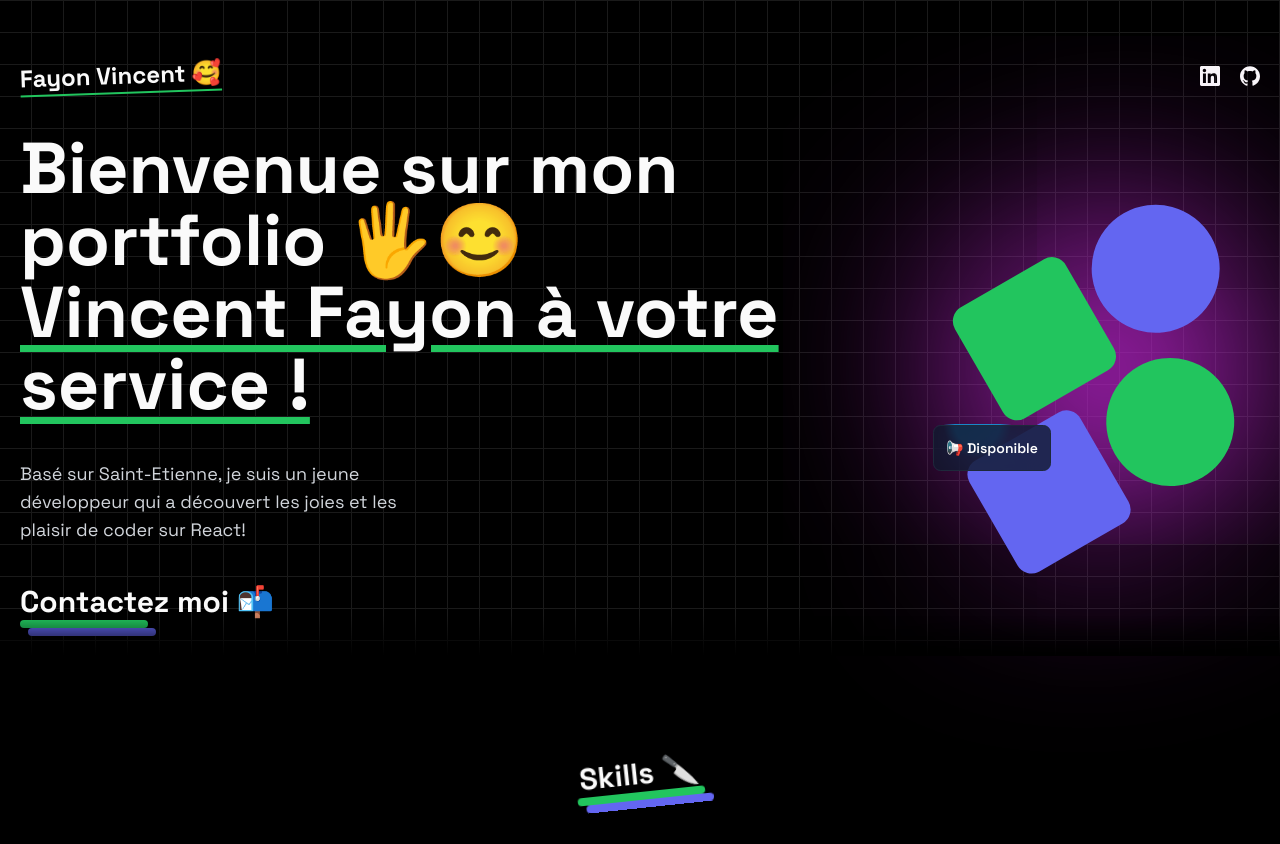
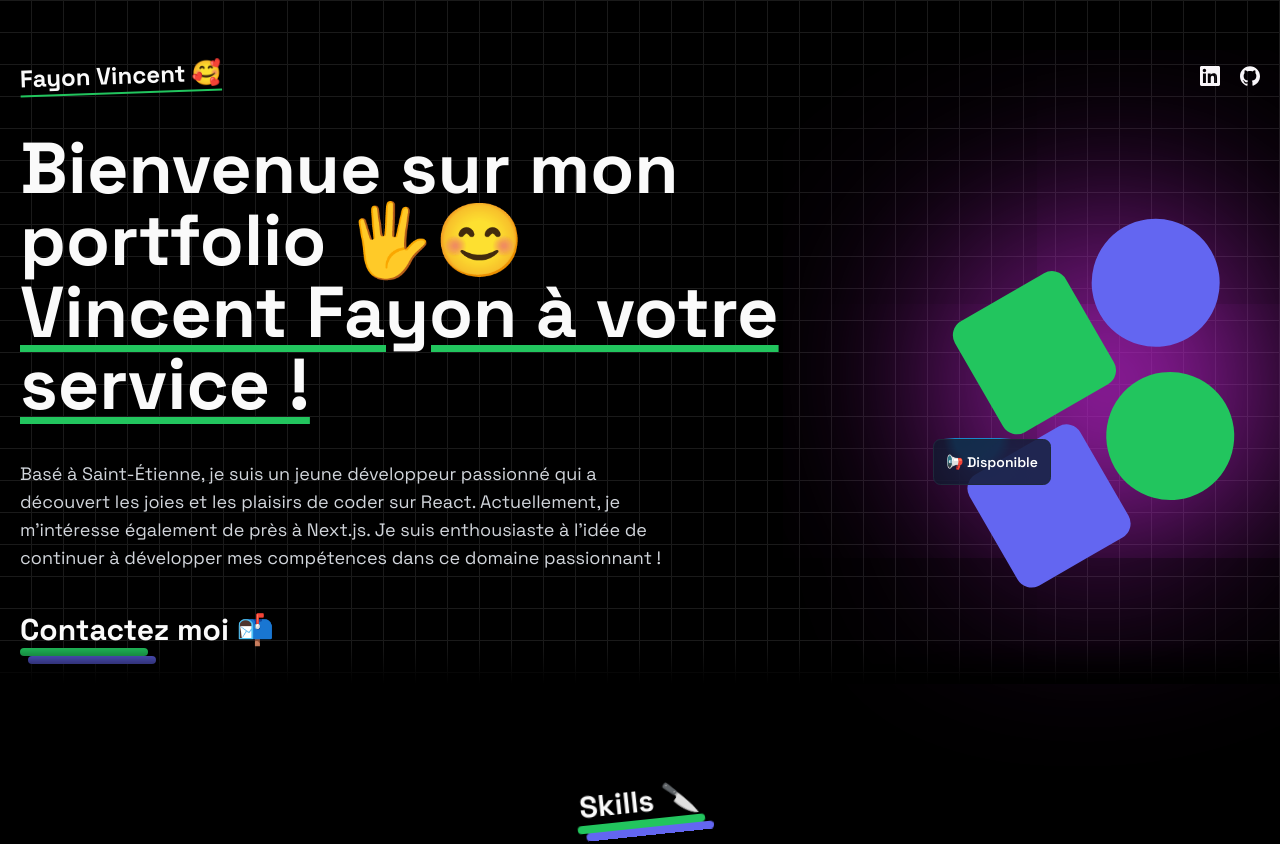
Before and after one commit to VinceS42/portfolio-nextJs, a Next.js app in the folder portfolio-next-js/: page / in a window 1280 px wide. Shown: the top 844 px of the page. Built offline with nearby package versions, Linux system fonts and the light colour scheme.

Commit message:
maj description

```diff
--- a/portfolio-next-js/app/(home)/components/HeroSection.tsx
+++ b/portfolio-next-js/app/(home)/components/HeroSection.tsx
@@ -13,9 +13,9 @@ export default function HeroSection() {
                         {"Vincent Fayon à votre service !"}
                     </span>
                 </h2>
-                <p className="md:w-96 text-lg text-gray-300">
+                <p className="md:w-[650px] text-lg text-gray-300">
                     {
-                        "Basé sur Saint-Etienne, je suis un jeune développeur qui a découvert les joies et les plaisir de coder sur React!"
+                        "Basé à Saint-Étienne, je suis un jeune développeur passionné qui a découvert les joies et les plaisirs de coder sur React. Actuellement, je m'intéresse également de près à Next.js. Je suis enthousiaste à l'idée de continuer à développer mes compétences dans ce domaine passionnant !"
                     }
                 </p>
                 <Link
@@ -23,7 +23,6 @@ export default function HeroSection() {
                     className="inline-block"
                 >
                     <Title text="Contactez moi 📬" />
-
                 </Link>
             </div>
             <div className="relative pt-5 lg:pt-0">
--- a/portfolio-next-js/app/layout.tsx
+++ b/portfolio-next-js/app/layout.tsx
@@ -11,11 +11,11 @@ export const metadata: Metadata = {
 
     title: " Portfolio FAYON Vincent",
     description:
-        "Basé sur Saint-Etienne, je suis un jeune développeur qui a découvert les joies et les plaisir de coder sur React et qui découvre NextJS!",
+        "Basé à Saint-Étienne, je suis un jeune développeur passionné qui a découvert les joies et les plaisirs de coder sur React. Actuellement, je m'intéresse également de près à Next.js. Je suis enthousiaste à l'idée de continuer à développer mes compétences dans ce domaine passionnant !",
     openGraph: {
         title: "Portfolio de FAYON Vincent",
         description:
-            "Basé sur Saint-Etienne, je suis un jeune développeur qui a découvert les joies et les plaisir de coder sur React et qui découvre NextJS!",
+            "Basé à Saint-Étienne, je suis un jeune développeur passionné qui a découvert les joies et les plaisirs de coder sur React. Actuellement, je m'intéresse également de près à Next.js. Je suis enthousiaste à l'idée de continuer à développer mes compétences dans ce domaine passionnant !",
         url: "https://portfolio-next-js-azure.vercel.app/",
         siteName: "FAYON Vincent",
         images: "/og.png",
```
